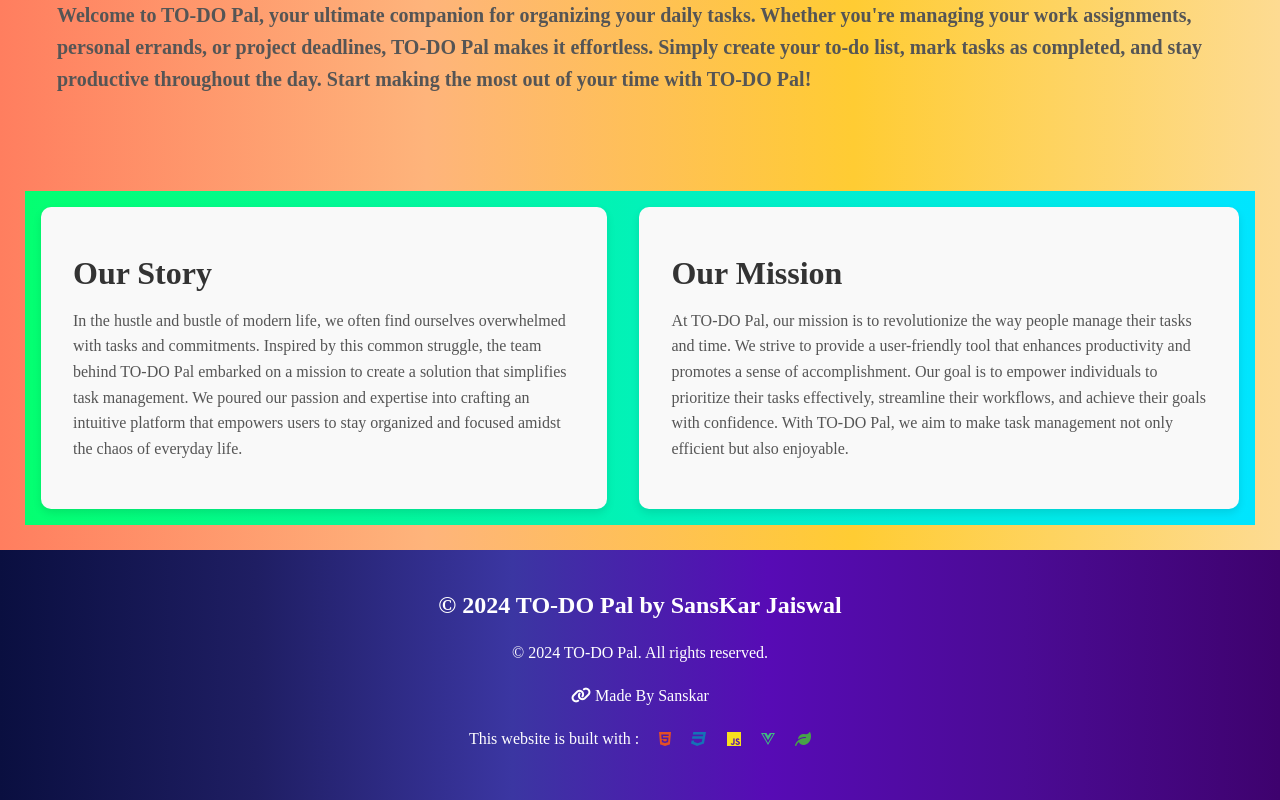
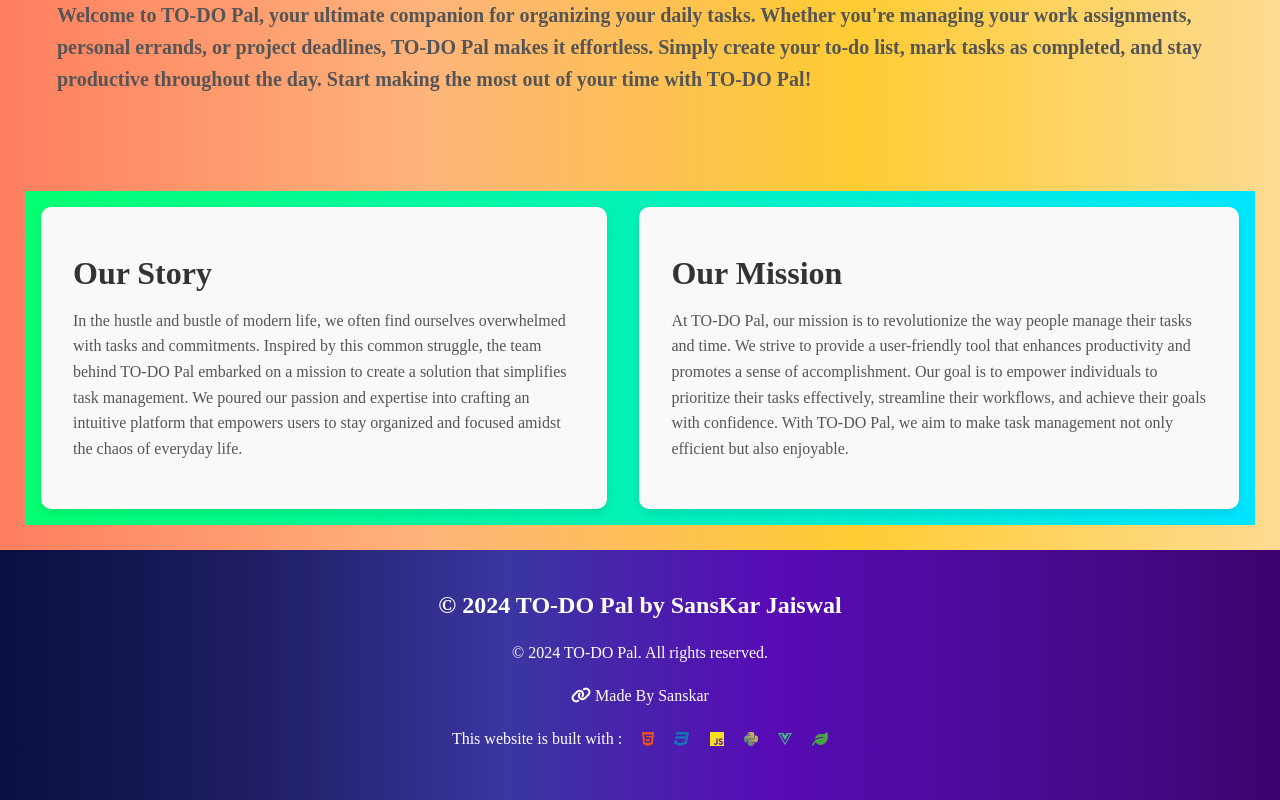
Before and after one commit to SanskarJaiswal2904/To-DO-Pal-new, a Vue app: page /about in a window 1280 px wide. Shown: the part 270-1070 px from the top of the page. Built offline with nearby package versions, Linux system fonts and the light colour scheme; a small style sheet from the web is missing; a web font is replaced by a local one.

Commit message:
updated env production

```diff
--- a/src/components/Footer.vue
+++ b/src/components/Footer.vue
@@ -18,6 +18,7 @@
                   <i class="fa-brands fa-html5" title="HTML5" style="color: #E34F26; margin-left: 20px;"></i>
                   <i class="fa-brands fa-css3" title="CSS3" style="color: #1572B6;"></i>
                   <i class="fa-brands fa-js" title="JavaScript (ES6+)" style="color: #F7DF1E;"></i>
+                  <i class="fa-brands fa-python" title="Python" style="background: linear-gradient(45deg, #306998, #FFD43B); -webkit-background-clip: text; -webkit-text-fill-color: transparent;"></i>
                   <i class="fa-brands fa-vuejs" title="Vue.js" style="color: #42B883;"></i>
                   <i class="fa-solid fa-leaf" title="MongoDB" style="color: #47A248;"></i>
                 </div>
```
Also changed, not shown: 1 other file (tests, documents, lock files or other folders).
